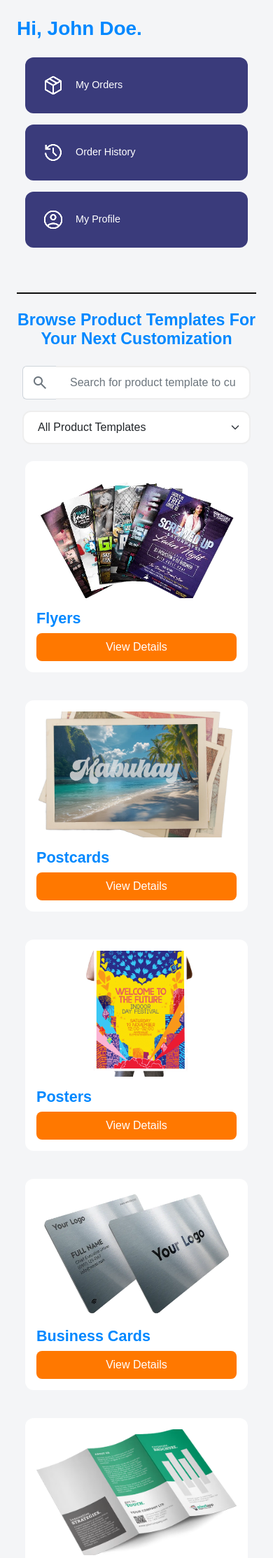
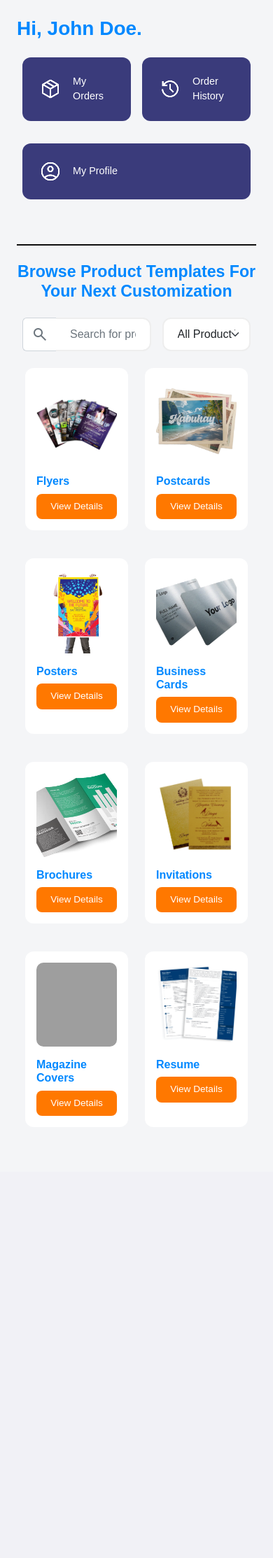
Before and after one commit to mrkjsph-webdev/PrintPro-Commercial_Printing_B2B_Ordering_System, a PHP site: page /client_dashboard.php in a window 390 px wide. Shown: the part 55-2282 px from the top of the page at 70% size. After the commit the page ends 1666 px from the top, so only its background shows below. Run offline with PHP 8.4, Linux system fonts and the light colour scheme; a user stored in the database is signed in; data comes from the database, SQL or seed files in the repository; some web fonts are replaced; grey boxes are pictures that could not be loaded.

Commit message:
Responsive client dashboard

```diff
--- a/client_dashboard.php
+++ b/client_dashboard.php
@@ -285,6 +285,19 @@ $cart_count = $row['cart_count'] ?? 0;
 
             line-height: 1;
         }
+        @media (max-width: 768px) {
+            .template-img {
+                height: 120px;
+            }
+
+            .template-card h4 {
+                font-size: 1rem;
+            }
+
+            .btn-orange {
+                font-size: 0.85rem;
+            }
+        }
     </style>
 </head>
 
@@ -349,20 +362,20 @@ $cart_count = $row['cart_count'] ?? 0;
 
         <!-- Action Cards (My Orders, Order History, My Profile) -->
         <div class="px-4 px-md-5 mt-4">
-            <div class="row">
-                <div class="col-md-4">
+            <div class="row g-3">
+                <div class="col-6 col-md-4">
                     <div class="card-btn text-white p-4 d-flex align-items-center gap-3">
                         <img src="image_resources/package_order.png" alt="User" height="32">
                         <span onclick="window.location.href='my_orders.html'">My Orders</span>
                     </div>
                 </div>
-                <div class="col-md-4">
+                <div class="col-6 col-md-4">
                     <div class="card-btn text-white p-4 d-flex align-items-center gap-3">
                         <img src="image_resources/history.png" alt="User" height="32">
                         <span onclick="window.location.href='order_history.html'">Order History</span>
                     </div>
                 </div>
-                <div class="col-md-4">
+                <div class="col-12 col-md-4">
                     <div class="card-btn text-white p-4 d-flex align-items-center gap-3">
                         <img src="image_resources/profile.png" alt="User" height="32">
                         <span onclick="window.location.href='my_profile.html'">My Profile</span>
@@ -386,7 +399,7 @@ $cart_count = $row['cart_count'] ?? 0;
             <!-- Search + Filter -->
             <div class="filter-section">
                 <div class="row g-3">
-                    <div class="col-md-7">
+                    <div class="col-7 col-md-7">
                         <div class="input-group">
                             <span class="input-group-text bg-white border-end-0 border-2"><span
                                     class="material-symbols-outlined text-muted">search</span></span>
@@ -394,15 +407,13 @@ $cart_count = $row['cart_count'] ?? 0;
                                 placeholder="Search for product template to customize..." id="userSearch">
                         </div>
                     </div>
-                    <div class="col-md-5">
+                    <div class="col-5 col-md-5">
                         <select class="form-select border-2 search-input" id="productFilter">
-                            <option value="">All Product Templates</option>
-                            <option value="Flyers">Flyers</option>
-                            <option value="Postcards">Postcards</option>
-                            <option value="Posters">Posters</option>
-                            <option value="Business Cards">Business Cards</option>
-                            <option value="Brochures">Brochures</option>
-                            <option value="Others">Others</option>
+                               <option value="">All Product Templates</option>
+                               <option value="Marketing Materials">Marketing Materials</option>
+                               <option value="Business & Corporate">Business & Corporate</option>
+                               <option value="Events">Events</option>
+                               <option value="Publication Covers">Publication Covers</option>
                         </select>
                     </div>
                 </div>
@@ -411,7 +422,7 @@ $cart_count = $row['cart_count'] ?? 0;
             <!-- Templates Grid (Bootstrap Cards) -->
             <div class="row g-4">
                 <!-- Flyers -->
-                <div class="col-md-4 template-item" data-category="Flyers">
+                <div class="col-6 col-md-4 template-item" data-category="Marketing Materials">
                     <div class="template-card p-3 h-100">
                         <img src="image_resources/flyers.png" class="template-img mb-3">
                         <h4 class="text-primary fw-bold mb-2" style="color: #0088FF !important;">Flyers</h4>
@@ -420,7 +431,7 @@ $cart_count = $row['cart_count'] ?? 0;
                     </div>
                 </div>
                 <!-- Postcards -->
-                <div class="col-md-4 template-item" data-category="Postcards">
+                <div class="col-6 col-md-4 template-item" data-category="Marketing Materials">
                     <div class="template-card p-3 h-100">
                         <img src="image_resources/postcards.webp" class="template-img mb-3">
                         <h4 class="text-primary fw-bold mb-2" style="color: #0088FF !important;">Postcards</h4>
@@ -429,7 +440,7 @@ $cart_count = $row['cart_count'] ?? 0;
                     </div>
                 </div>
                 <!-- Posters -->
-                <div class="col-md-4 template-item" data-category="Posters">
+                <div class="col-6 col-md-4 template-item" data-category="Marketing Materials">
                     <div class="template-card p-3 h-100">
                         <img src="image_resources/posters.png" class="template-img mb-3">
                         <h4 class="text-primary fw-bold mb-2" style="color: #0088FF !important;">Posters</h4>
@@ -438,7 +449,7 @@ $cart_count = $row['cart_count'] ?? 0;
                     </div>
                 </div>
                 <!-- Business Cards -->
-                <div class="col-md-4 template-item" data-category="Business Cards">
+                <div class="col-6 col-md-4 template-item" data-category="Business & Corporate">
                     <div class="template-card p-3 h-100">
                         <img src="image_resources/businesscards.webp" class="template-img mb-3">
                         <h4 class="text-primary fw-bold mb-2" style="color: #0088FF !important;">Business Cards</h4>
@@ -447,7 +458,7 @@ $cart_count = $row['cart_count'] ?? 0;
                     </div>
                 </div>
                 <!-- Brochures -->
-                <div class="col-md-4 template-item" data-category="Brochures">
+                <div class="col-6 col-md-4 template-item" data-category="Marketing Materials">
                     <div class="template-card p-3 h-100">
                         <img src="image_resources/brochure.avif" class="template-img mb-3">
                         <h4 class="text-primary fw-bold mb-2" style="color: #0088FF !important;">Brochures</h4>
@@ -456,7 +467,7 @@ $cart_count = $row['cart_count'] ?? 0;
                     </div>
                 </div>
                 <!-- Invitations -->
-                <div class="col-md-4 template-item" data-category="Others">
+                <div class="col-6 col-md-4 template-item" data-category="Events">
                     <div class="template-card p-3 h-100">
                         <img src="image_resources/invitation.webp" class="template-img mb-3">
                         <h4 class="text-primary fw-bold mb-2" style="color: #0088FF !important;">Invitations</h4>
@@ -464,7 +475,7 @@ $cart_count = $row['cart_count'] ?? 0;
                             Details</button>
                     </div>
                 </div>
-                <div class="col-md-4 template-item" data-category="Others">
+                <div class="col-6 col-md-4 template-item" data-category="Publication Covers">
                     <div class="template-card p-3 h-100">
                         <img src="image_resources/magazine.png" class="template-img mb-3">
                         <h4 class="text-primary fw-bold mb-2" style="color: #0088FF !important;">Magazine Covers</h4>
@@ -472,7 +483,7 @@ $cart_count = $row['cart_count'] ?? 0;
                             Details</button>
                     </div>
                 </div>
-                <div class="col-md-4 template-item" data-category="Others">
+                <div class="col-6 col-md-4 template-item" data-category="Business & Corporate">
                     <div class="template-card p-3 h-100">
                         <img src="image_resources/resume.png" class="template-img mb-3">
                         <h4 class="text-primary fw-bold mb-2" style="color: #0088FF !important;">Resume</h4>
```
